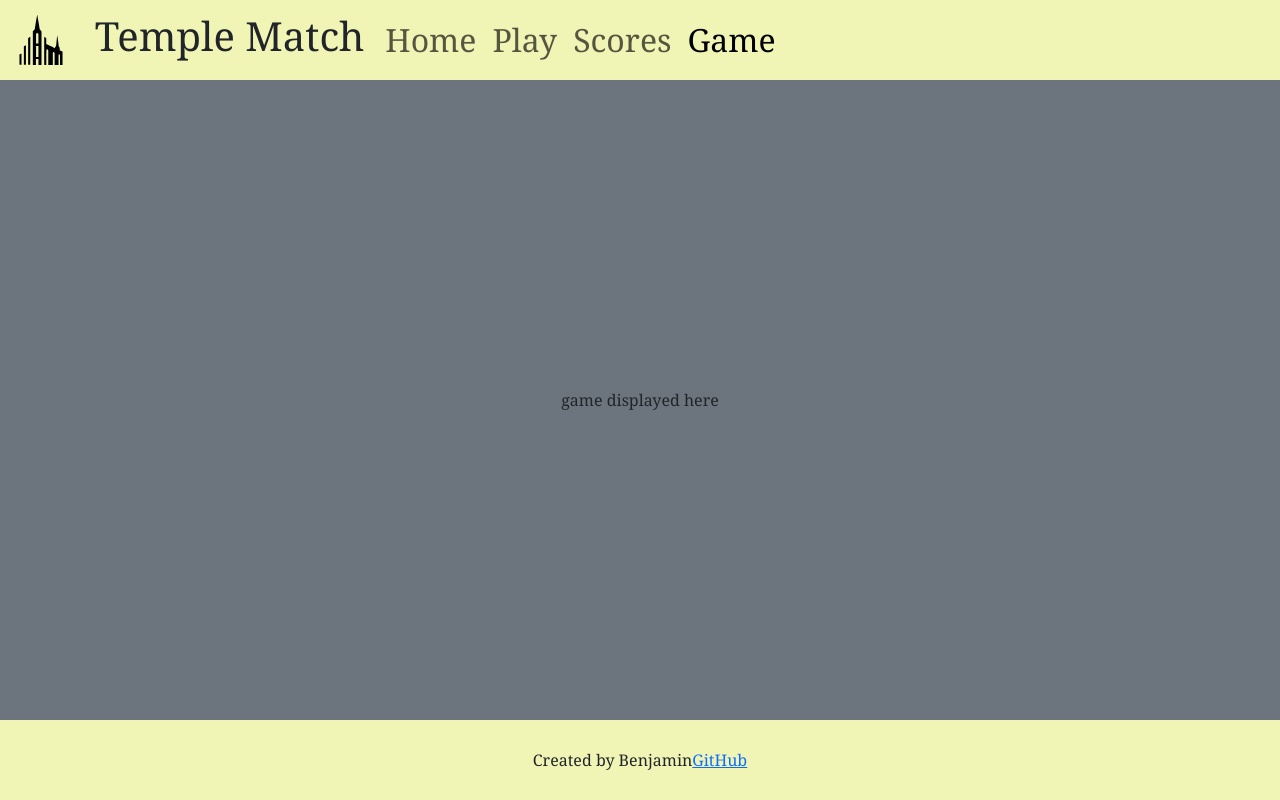
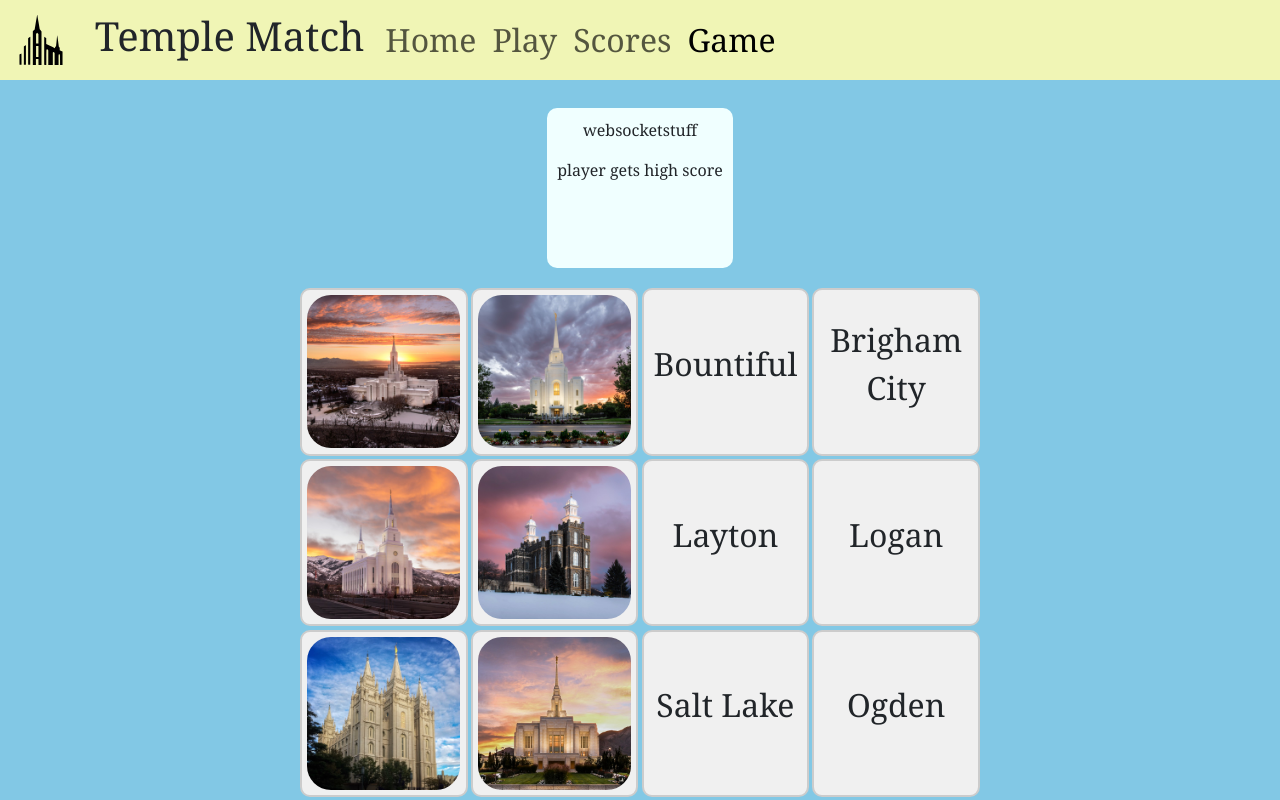
Before and after one commit to Baboonebyu/startupW2026, a React (Vite) app: page /game in a window 1280 px wide. Shown: the top 800 px of the page. Built offline with nearby package versions, Linux system fonts and the light colour scheme.

Commit message:
Got the basics fpr game.jsx done

```diff
--- a/src/app.jsx
+++ b/src/app.jsx
@@ -74,5 +74,5 @@ export default function App() {
 
 
 function NotFound() {
-  return <main className="container-fluid bg-secondary text-center">404: Return to sender. Address unknown.</main>;
+  return <main className="container-fluid text-center">404: Return to sender. Address unknown.</main>;
 }
--- a/src/game/game.jsx
+++ b/src/game/game.jsx
@@ -1,9 +1,50 @@
 import React from 'react';
+import './gameStyle.css';
 
 export function Game() {
   return (
-    <main className="container-fluid bg-secondary text-center">
-      <div>game displayed here</div>
+    <main className="container-fluid  text-center">
+              <div className ="websocketInfo">
+<p> websocketstuff</p>
+<p>player gets high score</p>
+
+</div>
+        <div className="gameBoard">
+            <div className = "card"> <img src="Temple photo library/bountiful.jpg" alt="bountiful" width="100%" height="100%"/></div>
+            <div className = "card"> <img src="Temple photo library/brigham city.jpg" alt="brigham city" width="100%" height="100%"/></div>
+            <div className = "card"> <p>Bountiful</p></div>
+            <div className = "card"> <p>Brigham City</p></div>
+
+            <div className = "card"> <img src="Temple photo library/layton.jpg" alt="layton" width="100%" height="100%"/></div>
+            <div className = "card"> <img src="Temple photo library/logan.jpg" alt="logan" width="100%" height="100%"/></div>
+            <div className = "card"> <p>Layton</p></div>
+            <div className = "card"> <p>Logan</p></div>
+
+            <div className = "card"> <img src="Temple photo library/saltlake.jpg" alt="salt lake" width="100%" height="100%"/></div>
+            <div className = "card"> <img src="Temple photo library/ogden.jpg" alt="ogden" width="100%" height="100%"/></div>
+            <div className = "card"> <p>Salt Lake</p></div>
+            <div className = "card"> <p>Ogden</p></div>
+
+            <div className = "card"> <img src="Temple photo library/smithfield.jpg" alt="smithfield" width="100%" height="100%"/></div>
+            <div className = "card"> <img src="Temple photo library/syracuse.jpg" alt="syracuse" width="100%" height="100%"/></div>
+            <div className = "card"> <p>Smithfield</p></div>
+            <div className = "card"> <p>Syracuse</p></div>
+
+
+
+
+
+        </div>
+         <div class ="mobileHolder">
+
+      <div class ="websocketInfoMobile">
+<p> websocketstuff</p>
+<p>player gets high score</p>
+
+</div>
+    </div>
+
+
     </main>
   );
 }
--- a/src/game/gameStyle.css
+++ b/src/game/gameStyle.css
@@ -24,15 +24,19 @@ nav {
     height: 100vh;
     margin: 0%;
       background-color: #82C8E5;
+
   }
   main{
     background-color: #82C8E5;
     padding-top: 0.5em;
     padding-bottom: 2em;
-    display: flex
+    display: flex;
+    flex-direction: column;
   }
   body{margin: 0%;
   padding: 0%;
+  display: flex;
+    flex-direction: column;
   }
 
 .gameBoard {
```
